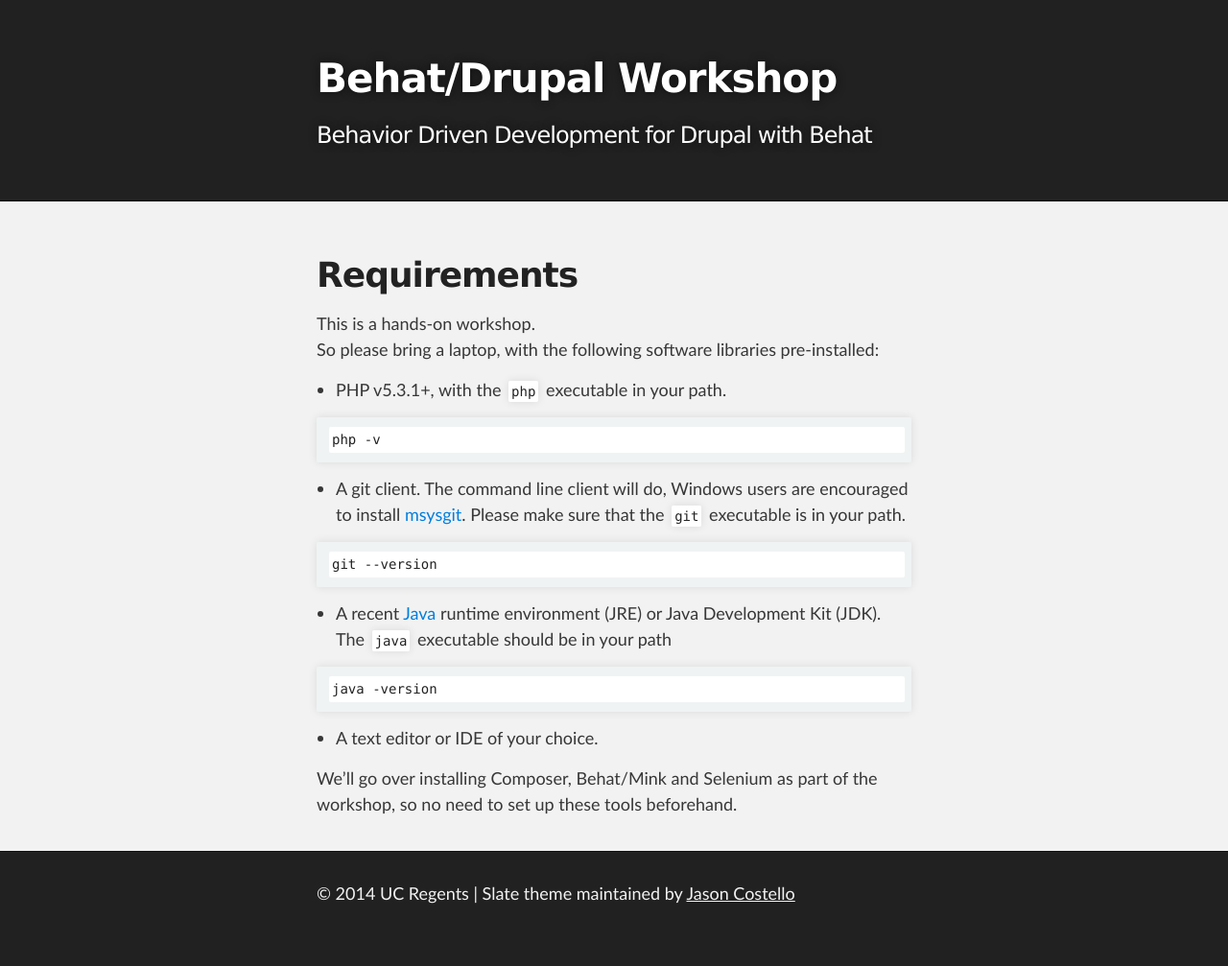
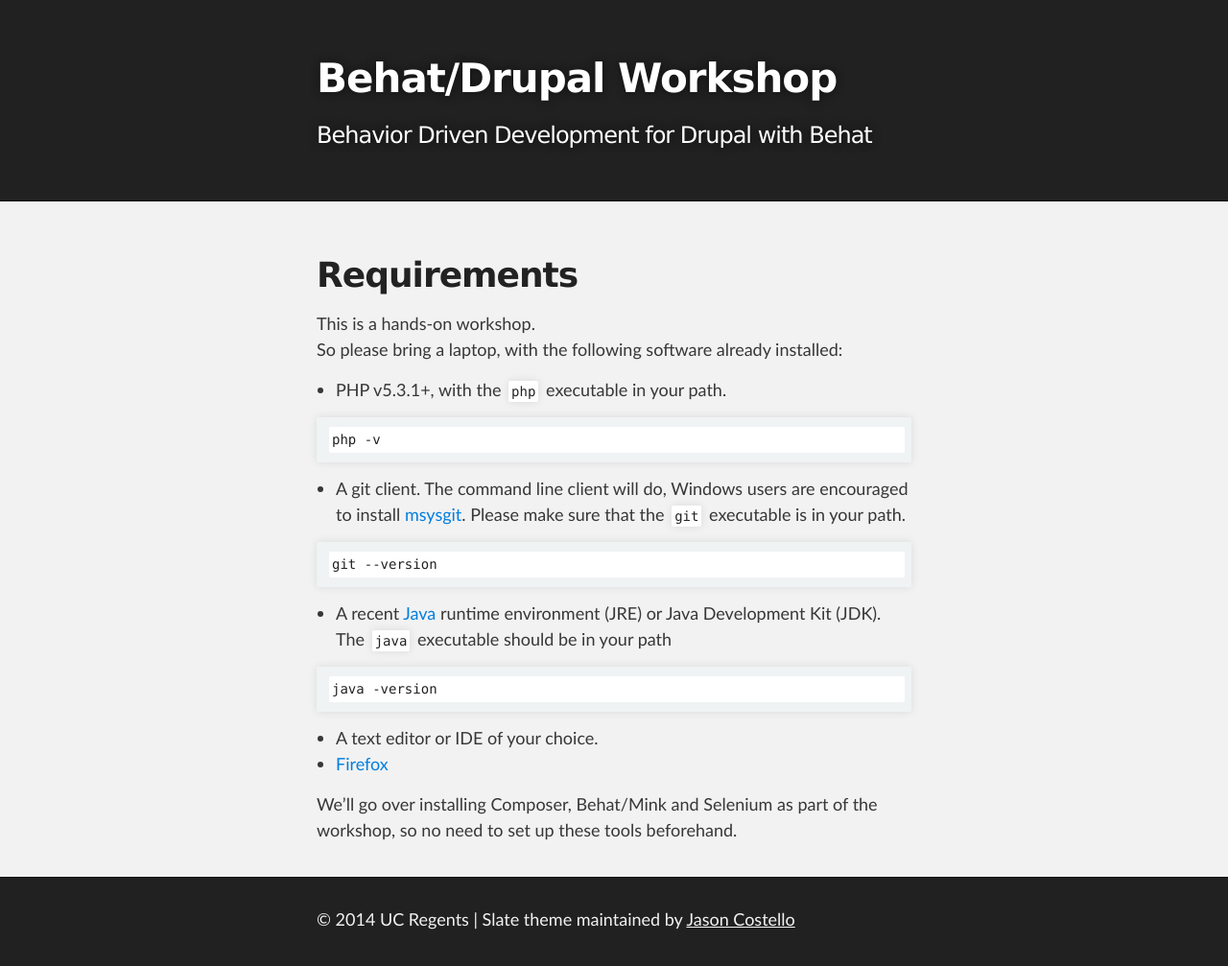
Before and after one commit to stopfstedt/behat-drupal-workshop, a Jekyll site: the page built from requirements.md, in a window 1280 px wide. Shown: the whole page at 96% size. Built offline with Jekyll 4.4.1, drawn with Linux system fonts in a browser that asks for light colours; Markdown is read by kramdown in place of the engine named in the settings; before the commit the page ends 980 px from its top, so only the background shows below that.

Commit message:
added firefox as requirement.
tightened up language.

````diff
--- a/requirements.md
+++ b/requirements.md
@@ -4,7 +4,7 @@ layout: default
 # Requirements
 
 This is a hands-on workshop.
-So please bring a laptop,  with the following software libraries pre-installed:
+So please bring a laptop,  with the following software already installed:
 
 * PHP v5.3.1+, with the `php` executable in your path.
 
@@ -25,5 +25,6 @@ java -version
 ```
 
 * A text editor or IDE of your choice.
+* [Firefox](http://www.mozilla.org/en-US/firefox/new/)
 
 We'll go over installing Composer, Behat/Mink and Selenium as part of the workshop, so no need to set up these tools beforehand.
````
